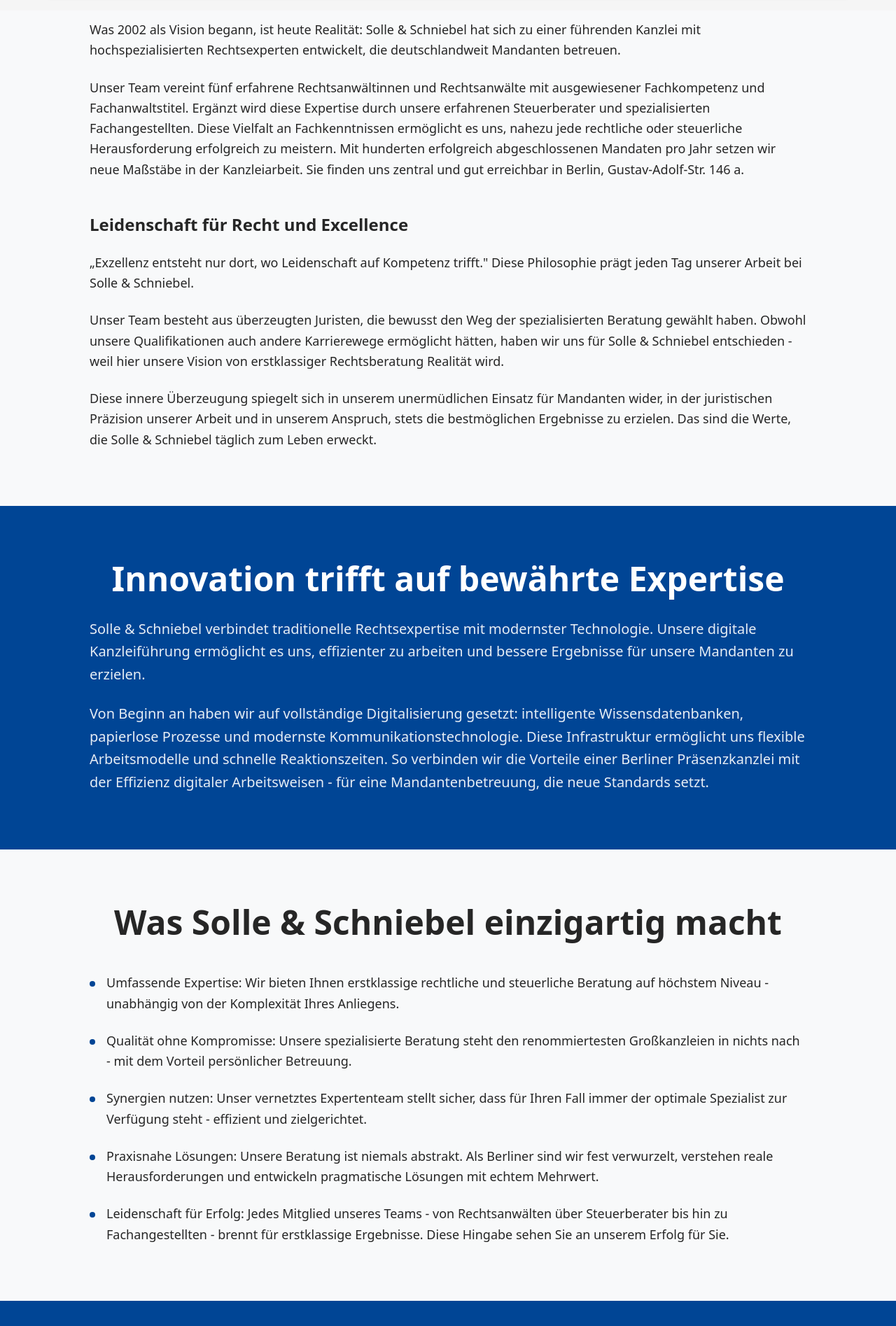
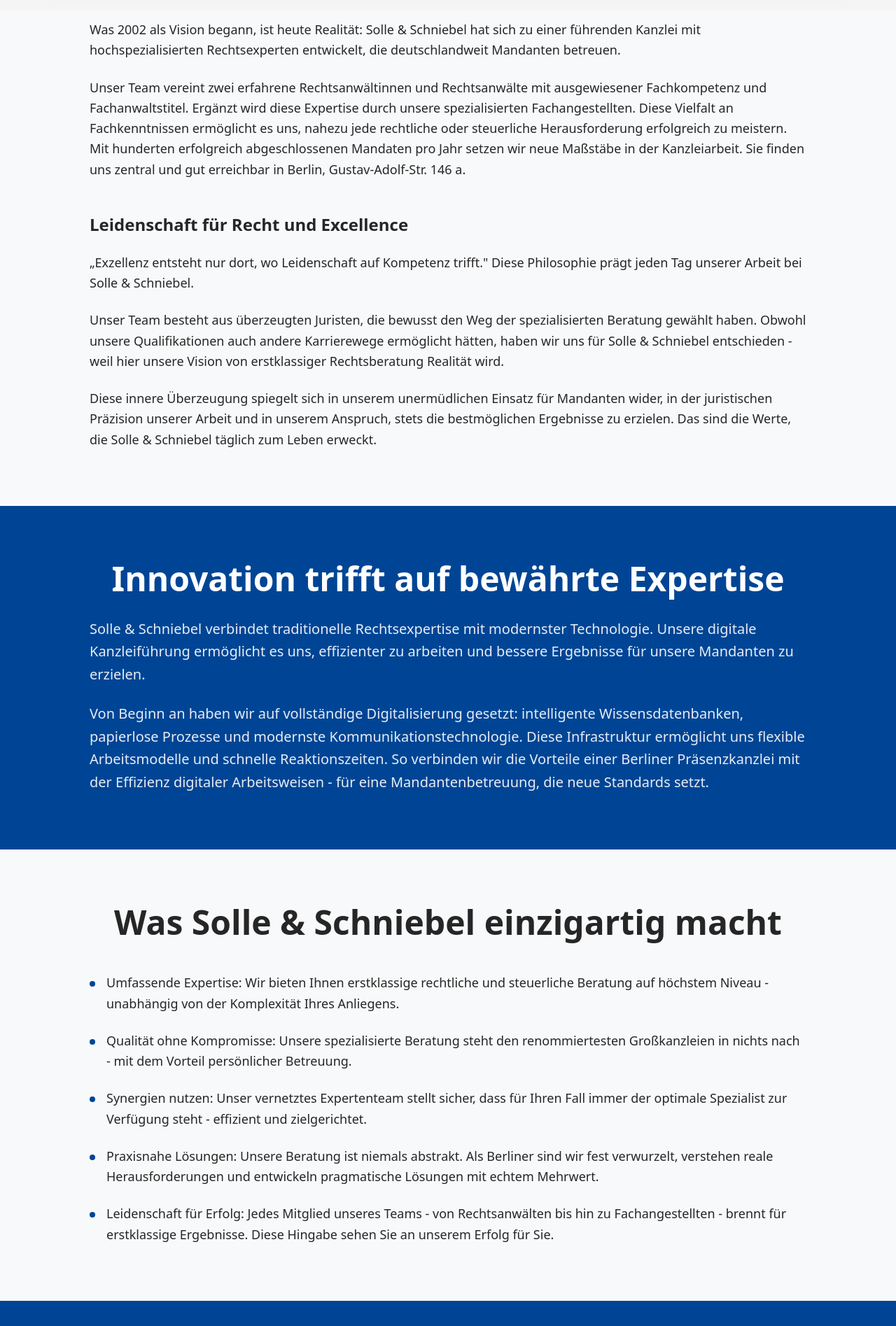
Before and after one commit to dvvvvv411/solle-kanzlei, a React (Vite) app: page /ueber-uns in a window 1280 px wide. Shown: the part 785-2680 px from the top of the page at 70% size. Built offline with nearby package versions, Linux system fonts and the light colour scheme.

Commit message:
Refactor: Update lawyer count

```diff
--- a/src/pages/UeberUns.tsx
+++ b/src/pages/UeberUns.tsx
@@ -39,8 +39,8 @@ const UeberUns = () => {
               Was 2002 als Vision begann, ist heute Realität: Solle & Schniebel hat sich zu einer führenden Kanzlei mit hochspezialisierten Rechtsexperten entwickelt, die deutschlandweit Mandanten betreuen.
             </p>
             <p>
-              Unser Team vereint fünf erfahrene Rechtsanwältinnen und Rechtsanwälte mit ausgewiesener Fachkompetenz und Fachanwaltstitel.
-              Ergänzt wird diese Expertise durch unsere erfahrenen Steuerberater und spezialisierten Fachangestellten.
+            Unser Team vereint zwei erfahrene Rechtsanwältinnen und Rechtsanwälte mit ausgewiesener Fachkompetenz und Fachanwaltstitel.
+            Ergänzt wird diese Expertise durch unsere spezialisierten Fachangestellten.
               Diese Vielfalt an Fachkenntnissen ermöglicht es uns, nahezu jede rechtliche oder steuerliche Herausforderung erfolgreich zu meistern.
               Mit hunderten erfolgreich abgeschlossenen Mandaten pro Jahr setzen wir neue Maßstäbe in der Kanzleiarbeit.
               Sie finden uns zentral und gut erreichbar in Berlin, Gustav-Adolf-Str. 146 a.
@@ -97,7 +97,7 @@ const UeberUns = () => {
                 "Qualität ohne Kompromisse: Unsere spezialisierte Beratung steht den renommiertesten Großkanzleien in nichts nach - mit dem Vorteil persönlicher Betreuung.",
                 "Synergien nutzen: Unser vernetztes Expertenteam stellt sicher, dass für Ihren Fall immer der optimale Spezialist zur Verfügung steht - effizient und zielgerichtet.",
                 "Praxisnahe Lösungen: Unsere Beratung ist niemals abstrakt. Als Berliner sind wir fest verwurzelt, verstehen reale Herausforderungen und entwickeln pragmatische Lösungen mit echtem Mehrwert.",
-                "Leidenschaft für Erfolg: Jedes Mitglied unseres Teams - von Rechtsanwälten über Steuerberater bis hin zu Fachangestellten - brennt für erstklassige Ergebnisse. Diese Hingabe sehen Sie an unserem Erfolg für Sie."
+                "Leidenschaft für Erfolg: Jedes Mitglied unseres Teams - von Rechtsanwälten bis hin zu Fachangestellten - brennt für erstklassige Ergebnisse. Diese Hingabe sehen Sie an unserem Erfolg für Sie."
               ].map((point, index) => (
                 <div key={index} className="flex items-start gap-4">
                   <div className="w-2 h-2 bg-[#004595] rounded-full mt-3 flex-shrink-0"></div>
```
